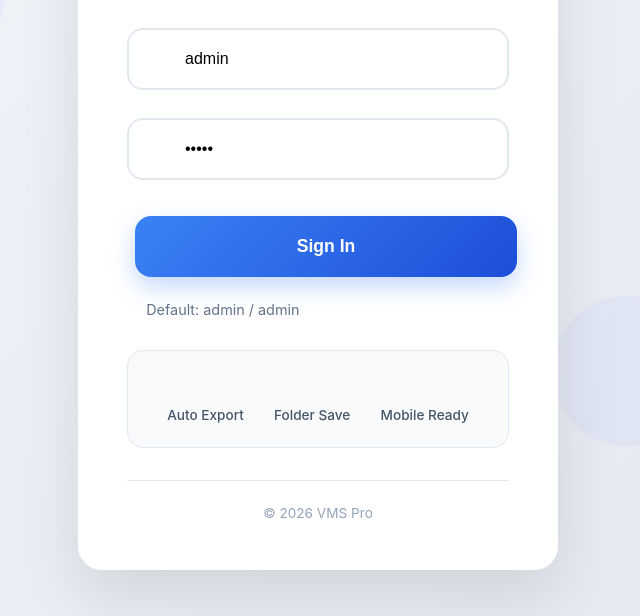
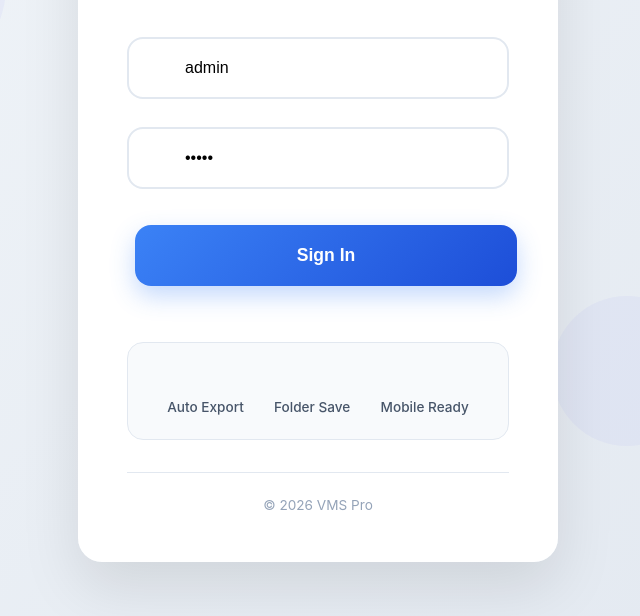
Before and after one commit to FawazAhmad3/vehicle-management-system, a plain HTML site: page index.html in a window 1280 px wide. Shown: the part 184-800 px from the top of the page, without its empty margins (322-962 px from the left). Drawn offline with Linux system fonts and the light colour scheme.

Commit message:
comment default credentials div

```diff
--- a/index.html
+++ b/index.html
@@ -95,10 +95,10 @@
           </button>
 
           <!-- Credentials Hint -->
-          <div class="credentials-hint">
+          <!-- <div class="credentials-hint">
             <i class="fas fa-info-circle"></i>
             <span>Default: admin / admin</span>
-          </div>
+          </div> -->
         </form>
 
         <!-- Features -->
```
